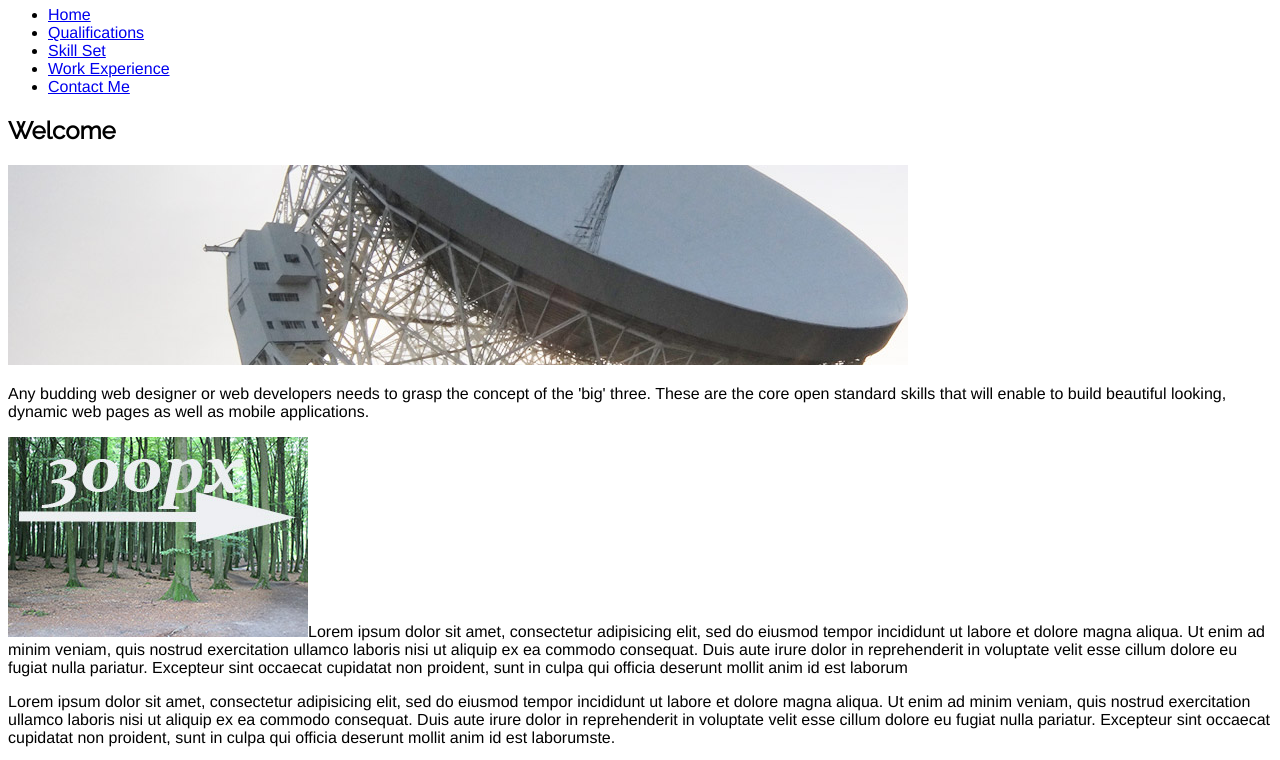
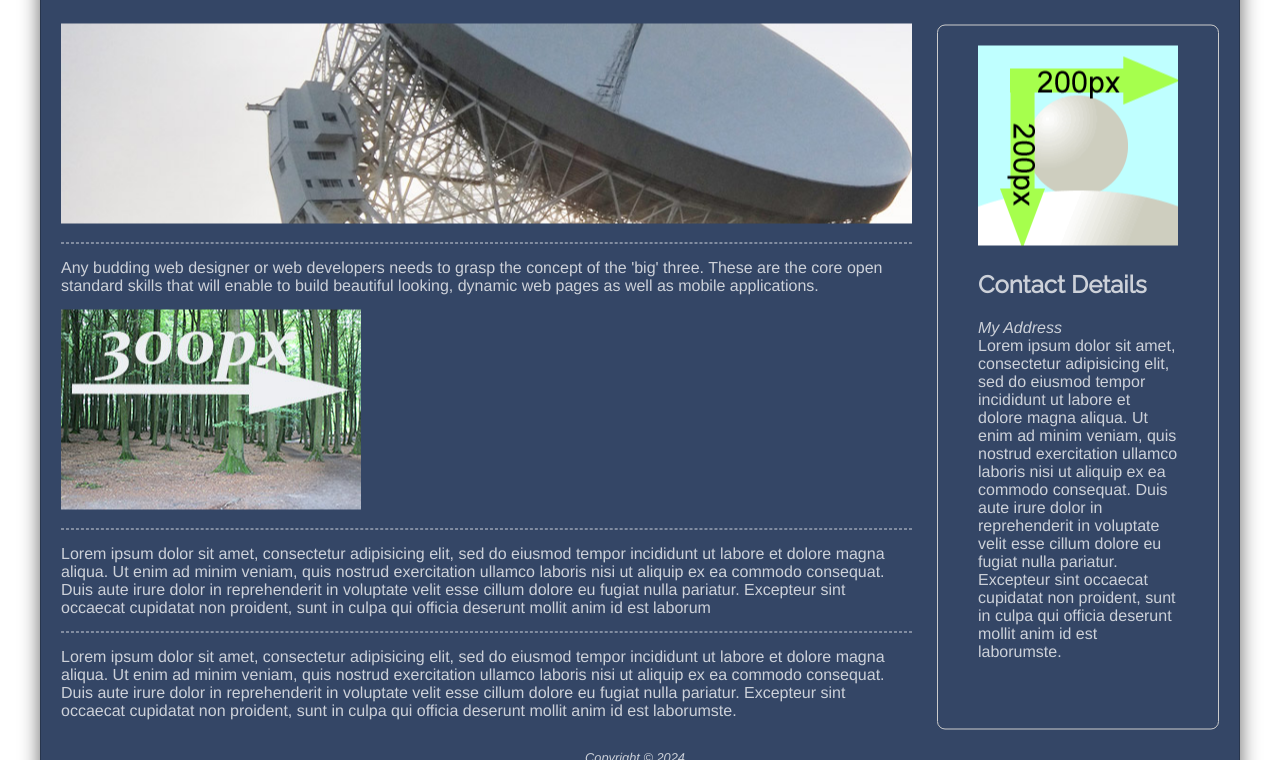
Before and after one commit to koenigone/Module-WebDevelopment, a plain HTML site: page Week 3 Positioning - Box Model and flexbox/index.html in a window 1280 px wide. Shown: the part 74-834 px from the top of the page. Drawn offline with Linux system fonts and the light colour scheme.

Commit message:
completed week 3 work

```diff
--- a/Week 3 Positioning - Box Model and flexbox/index.html
+++ b/Week 3 Positioning - Box Model and flexbox/index.html
@@ -9,7 +9,7 @@
     <div class="container">
       <header>
         <div id="logo">
-          <h1><a href="#">Your Name</a></h1>
+          <h1><a href="#">Mohammad Mohammad</a></h1>
         </div>
         <nav>
           <ul>
@@ -24,7 +24,6 @@
       <main>
         <section>
           <h2>Welcome</h2>
-          <p>
           <img
             src="images/dishOne.jpg"
             alt="Big Dish"
@@ -32,15 +31,17 @@
             height="200"
             class="resize-img"
           />
-          </p>
+          <div class="divide-line"></div>
           <p>
             Any budding web designer or web developers needs to grasp the
             concept of the 'big' three. These are the core open standard skills
             that will enable to build beautiful looking, dynamic web pages as
             well as mobile applications.
           </p>
+          <img src="images/300x200.jpg" alt="" class="left-float" />
+          <div class="divide-line"></div>
           <p>
-            <img src="images/300x200.jpg" alt="" class="left-float" />Lorem
+            Lorem
             ipsum dolor sit amet, consectetur adipisicing elit, sed do eiusmod
             tempor incididunt ut labore et dolore magna aliqua. Ut enim ad minim
             veniam, quis nostrud exercitation ullamco laboris nisi ut aliquip ex
@@ -49,6 +50,7 @@
             Excepteur sint occaecat cupidatat non proident, sunt in culpa qui
             officia deserunt mollit anim id est laborum
           </p>
+          <div class="divide-line"></div>
           <p>
             Lorem ipsum dolor sit amet, consectetur adipisicing elit, sed do
             eiusmod tempor incididunt ut labore et dolore magna aliqua. Ut enim
@@ -60,7 +62,7 @@
           </p>
         </section>
         <div class="sidebar">
-          <p><img src="images/square200px.png" alt="Profile Picture" /></p>
+          <img src="images/square200px.png" alt="Profile Picture" />
           <h2>Contact Details</h2>
           <address>My Address</address>
           <p>
--- a/Week 3 Positioning - Box Model and flexbox/styles/main.css
+++ b/Week 3 Positioning - Box Model and flexbox/styles/main.css
@@ -1,8 +1,118 @@
 @import url(https://fonts.googleapis.com/css?family=Raleway);
-body{
+body {
     font-family: helvetica, arial, sans-serif;
 	font-size:1em;
+    overflow: hidden;
+    color: rgba(255, 255, 255, 0.753);
 }
-h1, h2{
+
+* {
+    margin: 0;
+    padding: 0;
+    box-sizing: border-box;
+}
+
+h1, h2 {
     font-family: 'Raleway', sans-serif;
 }
+
+.container {
+    position: absolute;
+    top: 50%;
+    left: 50%;
+    transform: translate(-50%, -50%);
+    width:100%;
+    margin:auto;
+    padding: 20px;
+    max-width: 1200px;
+    min-width: 600px;
+    border: 1px solid rgba(0, 0, 0, 0.247);
+    border-radius: 10px;
+    background-color: #344666;
+    box-shadow: 0px 0px 20px rgba(0, 0, 0, 0.61);
+}
+
+header {
+    padding: 20px;
+    display: flex;
+    justify-content: space-between;
+    border-radius: 8px;
+    background-color: #263248;
+}
+
+header #logo h1 a {
+    color: rgb(241, 213, 53);
+    text-decoration: none;
+}
+
+header #logo h1 a:hover {
+    color: rgb(224, 198, 47);
+}
+
+nav ul {
+    padding-left:0;
+    list-style:none;
+    margin-top: 11px;
+}
+
+nav ul li {
+    display:inline;
+    padding-left:10px;
+    padding-right:10px;
+    font-weight: 600;
+    border-left:1px solid #7E8AA2;
+}
+
+nav li a {
+    text-decoration: none;
+    color: #fff;
+}
+nav li a:hover {
+    color: #7E8AA2;
+}
+
+nav li:first-child {
+    border-left:none;
+}
+
+main {
+    display:flex;
+    gap: 15px;
+}
+
+section {
+    padding:0 10px 10px 0;
+    flex: 1 1 auto;
+}
+
+main h2 {
+    margin: 20px 0px;
+}
+
+main .left-float {
+    margin-top: 15px;
+}
+
+.resize-img {
+    width:100%;
+}
+
+.sidebar{
+    padding:20px 40px;
+    border:1px solid #ccc;
+    border-radius:8px;
+    margin-top: 70px;
+    flex:0 0 200px;
+}
+
+.divide-line {
+    border-bottom: 1px dashed rgba(255, 255, 255, 0.753);;
+    margin: 15px 0px;
+}
+
+footer{
+    margin:20px 10px 10px 0;
+    font-size:0.8em;
+    text-align:center;
+    font-style:italic;
+}
```
Also changed, not shown: Week 2 Introducing CSS/webdev-css-introduction-main/index.html (+1 -1 lines). Lines whose indentation alone changed are shown as unchanged.
